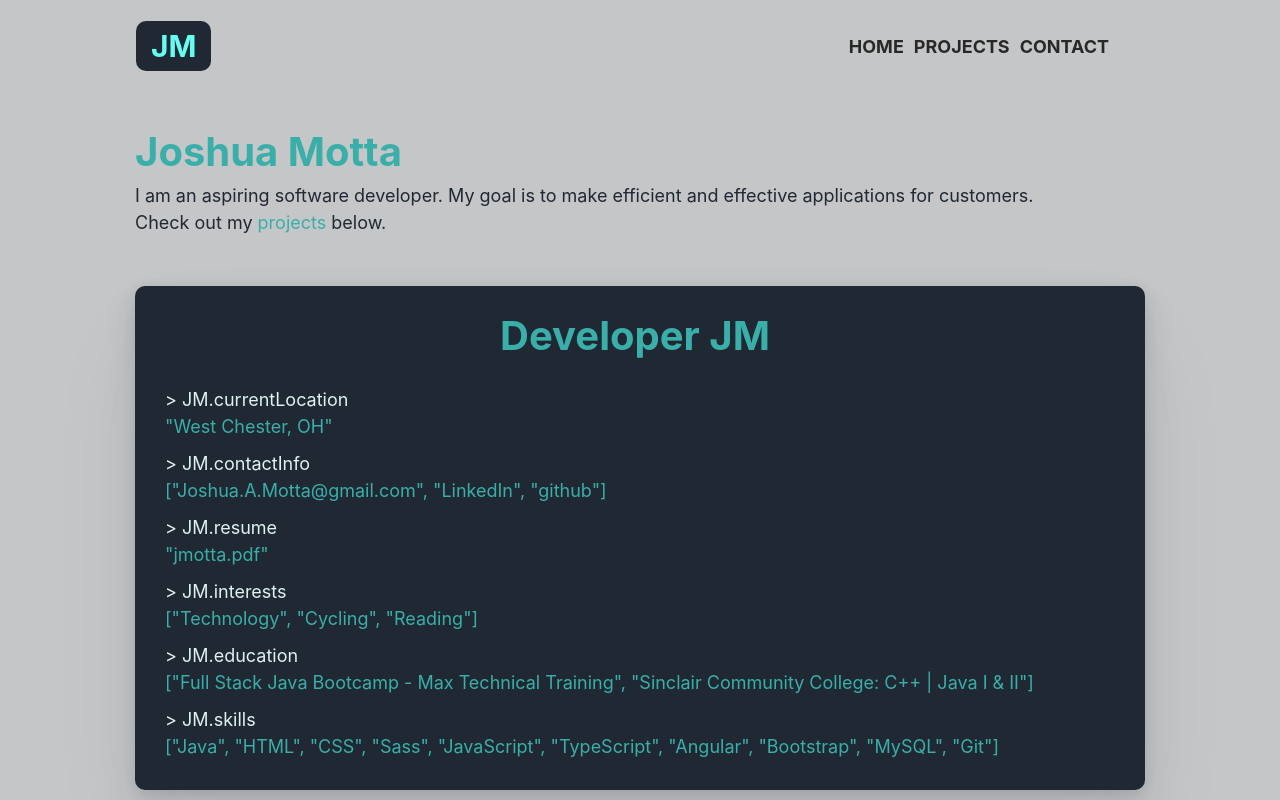
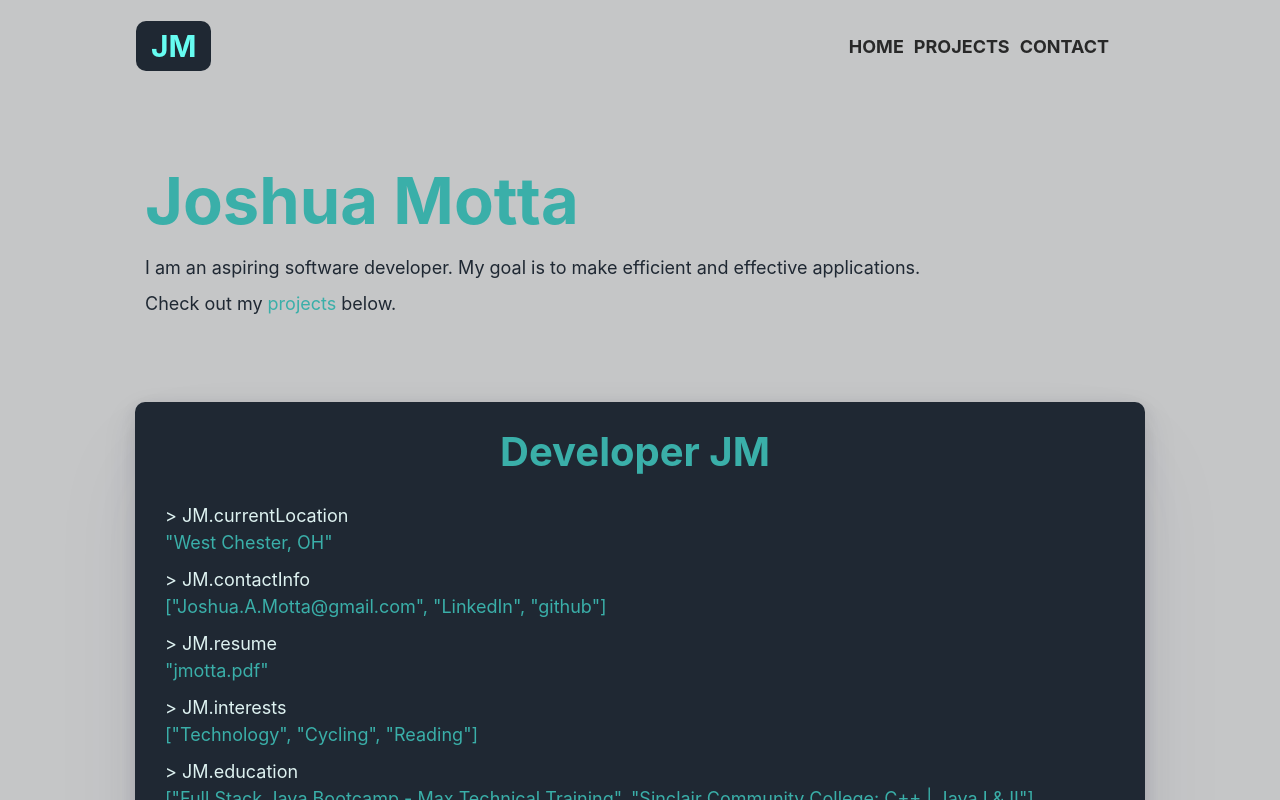
Before and after one commit to jmotts17/portfolio-ng, an Angular app: page / in a window 1280 px wide. Shown: the top 800 px of the page. Built offline with nearby package versions, Linux system fonts and the light colour scheme.

Commit message:
Adjusted font size & line height for intro

```diff
--- a/src/app/feature/home/home.component.css
+++ b/src/app/feature/home/home.component.css
@@ -7,6 +7,16 @@
 
 #home-about li {
   margin-top: 1rem;
+}
+
+.dev-intro {
+  padding: 3rem 1rem;
+  line-height: 2;
+}
+
+.main-title {
+  font-size: 65px;
+  line-height: 1.5;
 }
 
 .section-container {
--- a/src/app/feature/home/home.component.html
+++ b/src/app/feature/home/home.component.html
@@ -1,8 +1,8 @@
 <section id="home-section">
     <div class="container-lg">
-        <div class="my-5">
-            <div class="section-title">Joshua Motta</div>
-            <div class="section-content">I am an aspiring software developer. My goal is to make efficient and effective applications for customers. <br>Check out my <a class="section-link" href="#project-section">projects</a> below.</div>
+        <div class="my-5 dev-intro">
+            <div class="section-title main-title">Joshua Motta</div>
+            <div class="section-content">I am an aspiring software developer. My goal is to make efficient and effective applications. <br>Check out my <a class="section-link" href="#project-section">projects</a> below.</div>
         </div>
         <div class="section-container">
             <div class="section-title text-center">Developer JM</div>
--- a/src/styles.css
+++ b/src/styles.css
@@ -20,7 +20,6 @@ body {
 
 /* Utilities */
 .section-title {
-  /* color: #45a29e; */
   color: #3aafa9;
   font-weight: bold;
   font-size: 40px;
@@ -75,7 +74,6 @@ body {
 /* HR */
 hr {
   width: 8rem;
-  /* background-color: #45a29e; */
   background-color: #3aafa9;
   height: 10px;
   margin: 2rem auto;
```
